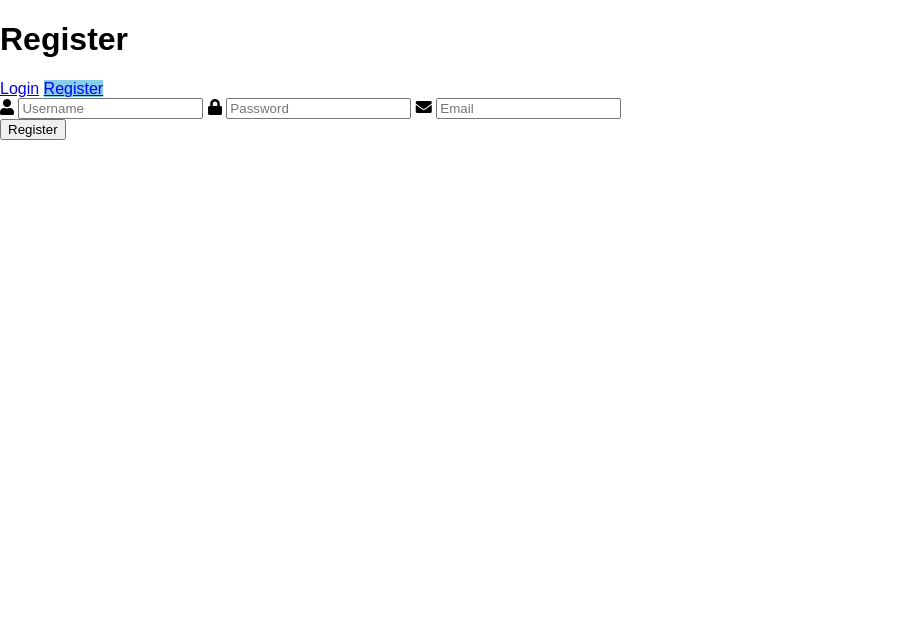
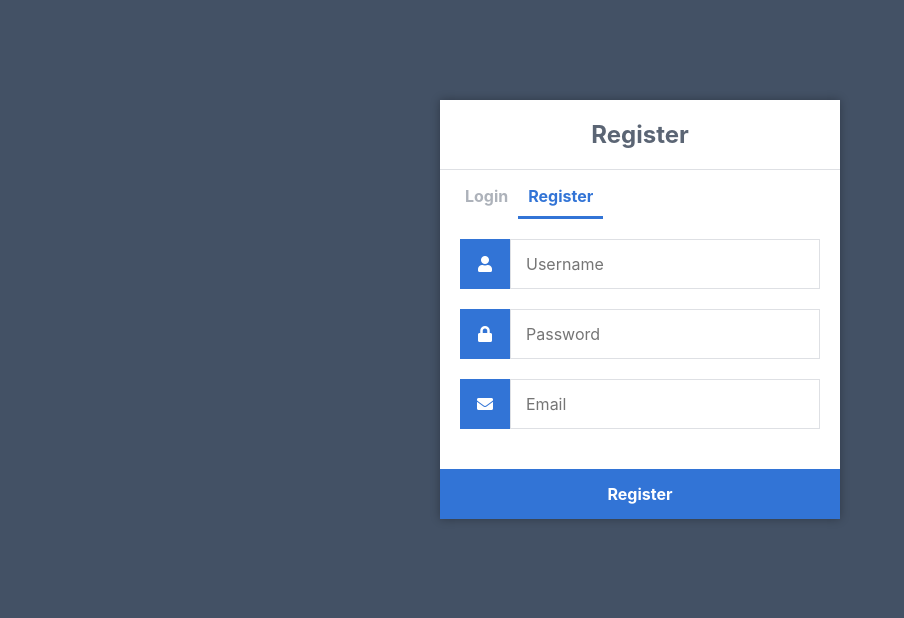
Before and after one commit to maliksaunders/CIS408_2023_01_Recipe_App, a Flask app: page /htmlWIP/register in a window 1280 px wide. Shown: the top 618 px of the page, without its empty margins (0-904 px from the left). Run offline with Flask 2, Linux system fonts and the light colour scheme; some libraries are stand-ins or nearby versions.

Commit message:
created loginstyle.css and now it runs properly login page wise

```diff
--- /dev/null
+++ b/htmlWIP/static/loginstyle.css
@@ -0,0 +1,147 @@
+* {
+    box-sizing: border-box;
+    font-family: -apple-system, BlinkMacSystemFont, "segoe ui", roboto, oxygen, ubuntu, cantarell, "fira sans", "droid sans", "helvetica neue", Arial, sans-serif;
+    font-size: 16px;
+    -webkit-font-smoothing: antialiased;
+    -moz-osx-font-smoothing: grayscale;
+}
+body {
+    background-color: #435165;
+    margin: 0;
+}
+.login, .register {
+    width: 400px;
+    background-color: #ffffff;
+    box-shadow: 0 0 9px 0 rgba(0, 0, 0, 0.3);
+    margin: 100px auto;
+}
+.login h1, .register h1 {
+    text-align: center;
+    color: #5b6574;
+    font-size: 24px;
+    padding: 20px 0 20px 0;
+    border-bottom: 1px solid #dee0e4;
+}
+.login .links, .register .links {
+    display: flex;
+    padding: 0 15px;
+}
+.login .links a, .register .links a {
+    color: #adb2ba;
+    text-decoration: none;
+    display: inline-flex;
+    padding: 0 10px 10px 10px;
+    font-weight: bold;
+}
+.login .links a:hover, .register .links a:hover {
+    color: #9da3ac;
+}
+.login .links a.active, .register .links a.active {
+    border-bottom: 3px solid #3274d6;
+    color: #3274d6;
+}
+.login form, .register form {
+    display: flex;
+    flex-wrap: wrap;
+    justify-content: center;
+    padding-top: 20px;
+}
+.login form label, .register form label {
+    display: flex;
+    justify-content: center;
+    align-items: center;
+    width: 50px;
+    height: 50px;
+    background-color: #3274d6;
+    color: #ffffff;
+}
+.login form input[type="password"], .login form input[type="text"], .login form input[type="email"], .register form input[type="password"], .register form input[type="text"], .register form input[type="email"] {
+    width: 310px;
+    height: 50px;
+    border: 1px solid #dee0e4;
+    margin-bottom: 20px;
+    padding: 0 15px;
+}
+.login form input[type="submit"], .register form input[type="submit"] {
+    width: 100%;
+    padding: 15px;
+    margin-top: 20px;
+    background-color: #3274d6;
+    border: 0;
+    cursor: pointer;
+    font-weight: bold;
+    color: #ffffff;
+    transition: background-color 0.2s;
+}
+.login form input[type="submit"]:hover, .register form input[type="submit"]:hover {
+    background-color: #2868c7;
+    transition: background-color 0.2s;
+}
+.navtop {
+    background-color: #2f3947;
+    height: 60px;
+    width: 100%;
+    border: 0;
+}
+.navtop div {
+    display: flex;
+    margin: 0 auto;
+    width: 1000px;
+    height: 100%;
+}
+.navtop div h1, .navtop div a {
+    display: inline-flex;
+    align-items: center;
+}
+.navtop div h1 {
+    flex: 1;
+    font-size: 24px;
+    padding: 0;
+   margin: 0;
+    color: #eaebed;
+    font-weight: normal;
+}
+.navtop div a {
+    padding: 0 20px;
+    text-decoration: none;
+    color: #c1c4c8;
+    font-weight: bold;
+}
+.navtop div a i {
+    padding: 2px 8px 0 0;
+}
+.navtop div a:hover {
+    color: #eaebed;
+}
+body.loggedin {
+    background-color: #f3f4f7;
+}
+.content {
+    width: 1000px;
+    margin: 0 auto;
+}
+.content h2 {
+    margin: 0;
+    padding: 25px 0;
+    font-size: 22px;
+    border-bottom: 1px solid #e0e0e3;
+    color: #4a536e;
+}
+.content > p, .content > div {
+    box-shadow: 0 0 5px 0 rgba(0, 0, 0, 0.1);
+    margin: 25px 0;
+    padding: 25px;
+  background-color: #fff;
+}
+.content > p table td, .content > div table td {
+  padding: 5px;
+}
+.content > p table td:first-child, .content > div table td:first-child {
+  font-weight: bold;
+  color: #4a536e;
+  padding-right: 15px;
+}
+.content > div p {
+  padding: 5px;
+  margin: 0 0 10px 0;
+}
--- a/htmlWIP/templates/index.html
+++ b/htmlWIP/templates/index.html
@@ -3,7 +3,7 @@
 	<head>
 		<meta charset="utf-8">
 		<title>Login</title>
-		<link rel="stylesheet" href="{{ url_for('static', filename='style.css') }}">
+		<link rel="stylesheet" href="{{ url_for('static', filename='loginstyle.css') }}">
 		<link rel="stylesheet" href="https://use.fontawesome.com/releases/v5.7.1/css/all.css">
 	</head>
 	<body>
--- a/htmlWIP/templates/main.html
+++ b/htmlWIP/templates/main.html
@@ -2,7 +2,7 @@
 <html>
 <head>
     <title>CAP food website</title>
-    <link rel="stylesheet" href="style.css">
+    <link rel="stylesheet" href="{{ url_for('static', filename='style.css') }}">
     <link rel="stylesheet" href="https://cdnjs.cloudflare.com/ajax/libs/font-awesome/4.7.0/css/font-awesome.min.css">
     <meta charset="UTF-8">
     <meta name="viewport" content="width=device-width, initial-scale=1.0">
--- a/htmlWIP/templates/register.html
+++ b/htmlWIP/templates/register.html
@@ -3,7 +3,7 @@
 	<head>
 		<meta charset="utf-8">
 		<title>Register</title>
-		<link rel="stylesheet" href="{{ url_for('static', filename='style.css') }}">
+		<link rel="stylesheet" href="{{ url_for('static', filename='loginstyle.css') }}">
 		<link rel="stylesheet" href="https://use.fontawesome.com/releases/v5.7.1/css/all.css">
 	</head>
 	<body>
```
